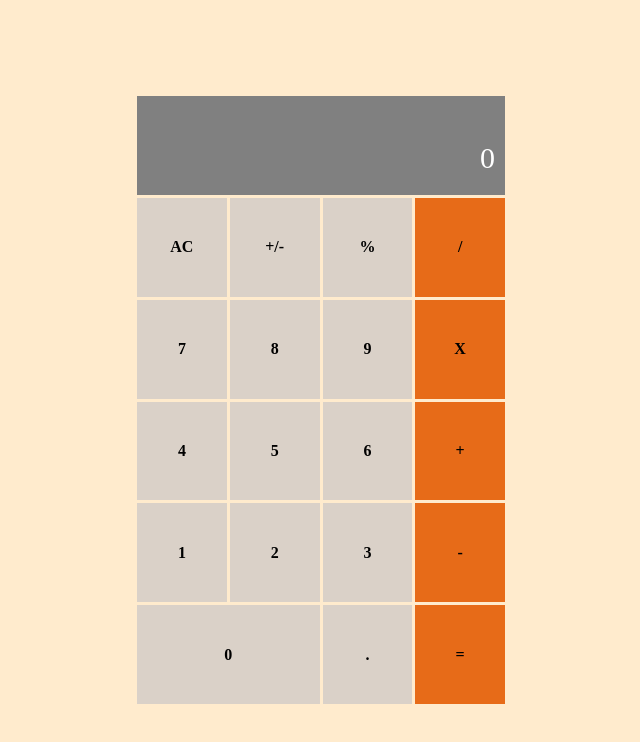
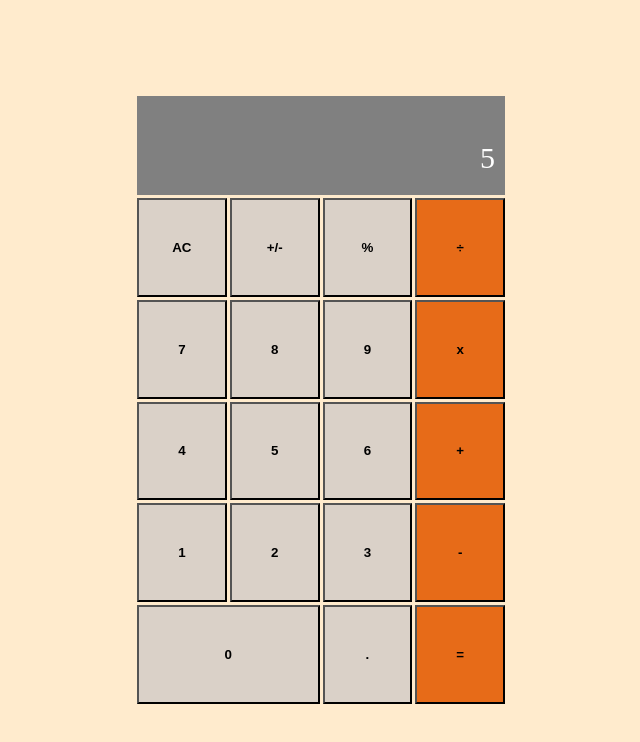
Before and after one commit to Cluab/Math-magicians, a React (Create React App) app: page / in a window 1280 px wide. Shown: the top 742 px of the page, without its empty margins (319-959 px from the left). Built offline with nearby package versions, Linux system fonts and the light colour scheme.

Commit message:
add culculator features

```diff
--- a/package.json
+++ b/package.json
@@ -9,7 +9,8 @@
     "react": "^18.2.0",
     "react-dom": "^18.2.0",
     "react-scripts": "5.0.1",
-    "web-vitals": "^2.1.4"
+    "web-vitals": "^2.1.4",
+    "big.js": "^6.2.1"
   },
   "scripts": {
     "start": "react-scripts start",
@@ -40,6 +41,7 @@
     "@babel/eslint-parser": "^7.19.1",
     "@babel/plugin-syntax-jsx": "^7.18.6",
     "@babel/preset-react": "^7.18.6",
+    "big.js": "^6.2.1",
     "eslint": "^7.32.0",
     "eslint-config-airbnb": "^18.2.1",
     "eslint-plugin-import": "^2.26.0",
--- a/public/index.html
+++ b/public/index.html
@@ -1,20 +1,20 @@
 <!DOCTYPE html>
 <html lang="en">
+
 <head>
 	<meta charset="utf-8" />
 	<link rel="icon" href="%PUBLIC_URL%/favicon.ico" />
 	<meta name="viewport" content="width=device-width, initial-scale=1" />
 	<meta name="theme-color" content="#000000" />
-	<meta
-		name="description"
-		content="Web site created using create-react-app"
-	/>
+	<meta name="description" content="Web site created using create-react-app" />
 	<link rel="apple-touch-icon" href="%PUBLIC_URL%/logo192.png" />
 	<link rel="manifest" href="%PUBLIC_URL%/manifest.json" />
-<title>React App</title>
+	<title>Math magicians</title>
 </head>
+
 <body>
 	<noscript>You need to enable JavaScript to run this app.</noscript>
 	<div id="root"></div>
 </body>
+
 </html>
--- a/src/components/calculator/calculator.js
+++ b/src/components/calculator/calculator.js
@@ -1,33 +1,55 @@
 import { PureComponent } from 'react';
 import './calculator.css';
+import calculate from '../../logic/calculate';
 // imported Purecomponent and style file for the Calculator class
 class Calculator extends PureComponent {
+  obj = {}
+
+  constructor(props) {
+    super(props);
+    this.state = {
+
+      sum: '5',
+
+    };
+    this.operate = this.operate.bind(this);
+  }
+
+   operate = (e) => {
+     const equal = e.target.textContent;
+     this.obj = calculate(this.obj, equal);
+     this.setState({
+       sum: this.obj.next || this.obj.operation || this.obj.total || 0,
+     });
      // render class
+   }
+
    render() {
+     const { sum } = this.state;
      return (
        <>
          <div className="container">
            <div className="wrapper">
-            <div className="screen">0</div>
-            <div className="btn light-gray">AC</div>
-            <div className="btn light-gray">+/-</div>
-            <div className="btn light-gray">%</div>
-            <div className="btn orange">/</div>
-            <div className="btn light-gray">7</div>
-            <div className="btn light-gray">8</div>
-            <div className="btn light-gray">9</div>
-            <div className="btn orange">X</div>
-            <div className="btn light-gray">4</div>
-            <div className="btn light-gray">5</div>
-            <div className="btn light-gray">6</div>
-            <div className="btn orange">+</div>
-            <div className="btn light-gray">1</div>
-            <div className="btn light-gray">2</div>
-            <div className="btn light-gray">3</div>
-            <div className="btn orange">-</div>
-            <div className="btn light-gray zero">0</div>
-            <div className="btn light-gray">.</div>
-            <div className="btn orange">=</div>
+             <div className="screen">{sum}</div>
+             <button type="button" className="btn light-gray" onClick={this.operate}>AC</button>
+             <button type="button" className="btn light-gray" onClick={this.operate}>+/-</button>
+             <button type="button" className="btn light-gray" onClick={this.operate}>%</button>
+             <button type="button" className="btn orange" onClick={this.operate}>÷</button>
+             <button type="button" className="btn light-gray" onClick={this.operate}>7</button>
+             <button type="button" className="btn light-gray" onClick={this.operate}>8</button>
+             <button type="button" className="btn light-gray" onClick={this.operate}>9</button>
+             <button type="button" className="btn orange" onClick={this.operate}>x</button>
+             <button type="button" className="btn light-gray" onClick={this.operate}>4</button>
+             <button type="button" className="btn light-gray" onClick={this.operate}>5</button>
+             <button type="button" className="btn light-gray" onClick={this.operate}>6</button>
+             <button type="button" className="btn orange" onClick={this.operate}>+</button>
+             <button type="button" className="btn light-gray" onClick={this.operate}>1</button>
+             <button type="button" className="btn light-gray" onClick={this.operate}>2</button>
+             <button type="button" className="btn light-gray" onClick={this.operate}>3</button>
+             <button type="button" className="btn orange" onClick={this.operate}>-</button>
+             <button type="button" className="btn light-gray zero" onClick={this.operate}>0</button>
+             <button type="button" className="btn light-gray" onClick={this.operate}>.</button>
+             <button type="button" className="btn orange" onClick={this.operate}>=</button>
            </div>
          </div>
        </>
--- /dev/null
+++ b/src/logic/calculate.js
@@ -0,0 +1,133 @@
+import operate from './operate';
+
+function isNumber(item) {
+  return !!item.match(/[0-9]+/);
+}
+
+/**
+ * Given a button name and a calculator data object, return an updated
+ * calculator data object.
+ *
+ * Calculator data object contains:
+ *   total:s      the running total
+ *   next:String       the next number to be operated on with the total
+ *   operation:String  +, -, etc.
+ */
+export default function calculate(obj, buttonName) {
+  if (buttonName === 'AC') {
+    return {
+      total: null,
+      next: null,
+      operation: null,
+    };
+  }
+
+  if (isNumber(buttonName)) {
+    if (buttonName === '0' && obj.next === '0') {
+      return {};
+    }
+    // If there is an operation, update next
+    if (obj.operation) {
+      if (obj.next && obj.next !== '0') {
+        return { ...obj, next: obj.next + buttonName };
+      }
+      return { ...obj, next: buttonName };
+    }
+    // If there is no operation, update next and clear the value
+    if (obj.next && obj.next !== '0') {
+      return {
+        next: obj.next + buttonName,
+        total: null,
+      };
+    }
+    return {
+      next: buttonName,
+      total: null,
+    };
+  }
+
+  if (buttonName === '.') {
+    if (obj.next) {
+      if (obj.next.includes('.')) {
+        return { ...obj };
+      }
+      return { ...obj, next: `${obj.next}.` };
+    }
+    if (obj.operation) {
+      return { ...obj, next: '0.' };
+    }
+    if (obj.total) {
+      if (obj.total.includes('.')) {
+        return {};
+      }
+      return { ...obj, next: `${obj.total}.` };
+    }
+    return { ...obj, next: '0.' };
+  }
+
+  if (buttonName === '=') {
+    if (obj.next && obj.operation) {
+      return {
+        total: operate(obj.total, obj.next, obj.operation),
+        next: null,
+        operation: null,
+      };
+    }
+    // '=' with no operation, nothing to do
+    return {};
+  }
+
+  if (buttonName === '+/-') {
+    if (obj.next) {
+      return { ...obj, next: (-1 * parseFloat(obj.next)).toString() };
+    }
+    if (obj.total) {
+      return { ...obj, total: (-1 * parseFloat(obj.total)).toString() };
+    }
+    return {};
+  }
+
+  // Button must be an operation
+
+  // When the user presses an operation button without having entered
+  // a number first, do nothing.
+  // if (!obj.next && !obj.total) {
+  //   return {};
+  // }
+
+  // User pressed an operation after pressing '='
+  if (!obj.next && obj.total && !obj.operation) {
+    return { ...obj, operation: buttonName };
+  }
+
+  // User pressed an operation button and there is an existing operation
+  if (obj.operation) {
+    if (obj.total && !obj.next) {
+      return { ...obj, operation: buttonName };
+    }
+
+    if (!obj.total) {
+      return { total: 0, operation: buttonName };
+    }
+
+    return {
+      total: operate(obj.total, obj.next, obj.operation),
+      next: null,
+      operation: buttonName,
+    };
+  }
+
+  // no operation yet, but the user typed one
+
+  // The user hasn't typed a number yet, just save the operation
+  if (!obj.next) {
+    return { operation: buttonName };
+  }
+
+  // save the operation and shift 'next' into 'total'
+  return {
+    total: obj.next,
+    next: null,
+    operation: buttonName,
+  };
+}
--- /dev/null
+++ b/src/logic/operate.js
@@ -0,0 +1,30 @@
+import Big from 'big.js';
+
+export default function operate(numberOne, numberTwo, operation) {
+  const one = Big(numberOne);
+  const two = Big(numberTwo);
+  if (operation === '+') {
+    return one.plus(two).toString();
+  }
+  if (operation === '-') {
+    return one.minus(two).toString();
+  }
+  if (operation === 'x') {
+    return one.times(two).toString();
+  }
+  if (operation === '÷') {
+    try {
+      return one.div(two).toString();
+    } catch (err) {
+      return "Can't divide by 0.";
+    }
+  }
+  if (operation === '%') {
+    try {
+      return one.mod(two).toString();
+    } catch (err) {
+      return "Can't find modulo as can't divide by 0.";
+    }
+  }
+  throw Error(`Unknown operation '${operation}'`);
+}
```
Also changed, not shown: 1 other file (tests, documents, lock files or other folders). Lines whose indentation alone changed are shown as unchanged.
